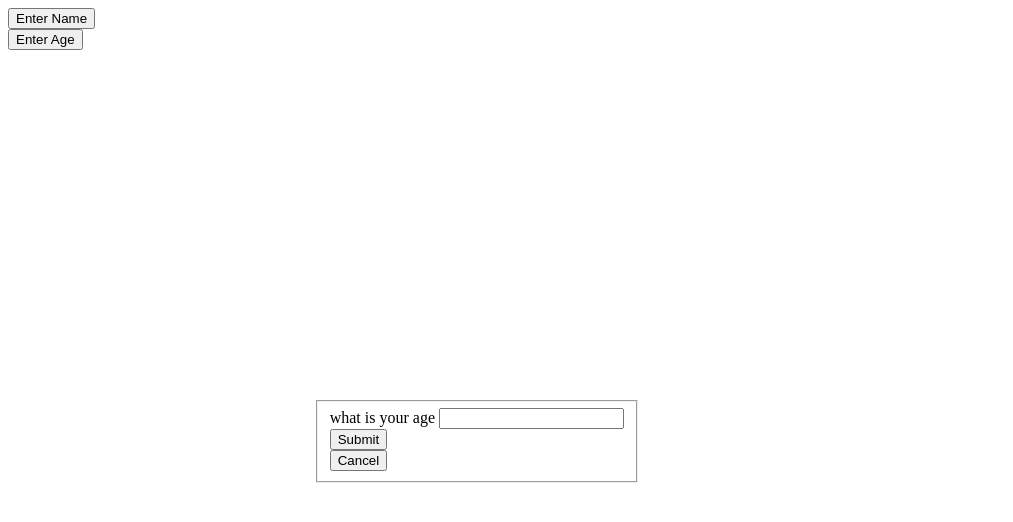
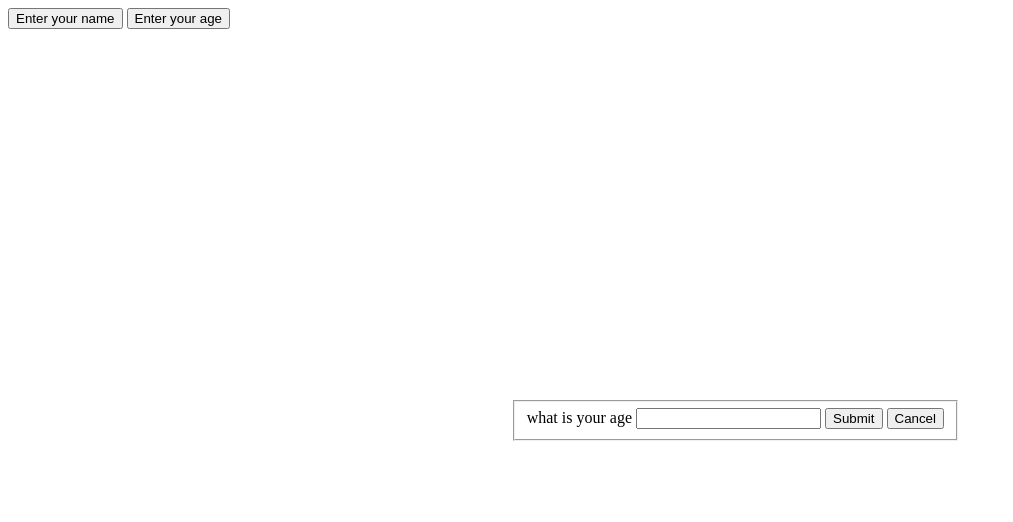
Before and after one commit to somyaguglani/JavaScript30-Challenge, a plain HTML site: page Async Await Prompt UI/index.html in a window 1280 px wide. Both pictures are taken after typing "Sample" into the empty fields and a click on the button "Submit". Shown: the whole page, without its empty margins (0-1013 px from the left). Drawn offline with Linux system fonts and the light colour scheme.

Commit message:
learned application of promises

```diff
--- a/Async Await Prompt UI/index.html
+++ b/Async Await Prompt UI/index.html
@@ -7,10 +7,14 @@
     <link rel="stylesheet" href="./styles.css" />
   </head>
   <body>
-    <div class="container">
+    <!-- <div class="container">
       <button data-question="name">Enter Name</button>
       <button data-cancel data-question="age">Enter Age</button>
     </div>
+    <script src="./index.js"></script> -->
+
+    <button class="questions" data-cancelable="false">Enter your name</button>
+    <button class="questions" data-cancelable="true">Enter your age</button>
     <script src="./index.js"></script>
   </body>
 </html>
--- a/Async Await Prompt UI/index.js
+++ b/Async Await Prompt UI/index.js
@@ -1,92 +1,175 @@
-const wait = (time) => {
-  return new Promise((resolve) => setTimeout(resolve, time));
-};
+// const wait = (time) => {
+//   return new Promise((resolve) => setTimeout(resolve, time));
+// };
 
-const destroyForm = async (form) => {
-  await wait(50);
-  form.remove();
-  form = null; //so that form is also removed from js memory
-};
+// const destroyForm = async (form) => {
+//   await wait(50);
+//   form.remove();
+//   form = null; //so that form is also removed from js memory
+// };
 
-const makePromise = (options) => {
-  return new Promise(async (resolve) => {
-    const form = document.createElement(`form`);
-    form.insertAdjacentHTML(
-      `afterbegin`,
-      `
-    <fieldset>
-    <label>${options.title}</label>
-    <input type = "text" name = "input"></input>
-    <button type = "submit">Submit</button>
-    </fieldset>
-    `
-    );
+// const makePromise = (options) => {
+//   return new Promise(async (resolve) => {
+//     const form = document.createElement(`form`);
+//     form.insertAdjacentHTML(
+//       `afterbegin`,
+//       `
+//     <fieldset>
+//     <label>${options.title}</label>
+//     <input type = "text" name = "input"></input>
+//     <button type = "submit">Submit</button>
+//     </fieldset>
+//     `
+//     );
 
-    document.body.appendChild(form);
+//     document.body.appendChild(form);
 
-    if (options.cancel) {
-      const cancelButton = document.createElement(`button`);
-      cancelButton.type = `button`;
-      cancelButton.textContent = `Cancel`;
-      form.firstElementChild.appendChild(cancelButton);
-      cancelButton.addEventListener(
-        `click`,
-        async (e) => {
-          resolve(null);
-          destroyForm(form);
-        },
-        { once: true }
-      );
-    }
+//     if (options.cancel) {
+//       const cancelButton = document.createElement(`button`);
+//       cancelButton.type = `button`;
+//       cancelButton.textContent = `Cancel`;
+//       form.firstElementChild.appendChild(cancelButton);
+//       cancelButton.addEventListener(
+//         `click`,
+//         async (e) => {
+//           resolve(null);
+//           destroyForm(form);
+//         },
+//         { once: true }
+//       );
+//     }
 
-    form.addEventListener(
-      `submit`,
-      async (e) => {
-        e.preventDefault();
-        resolve(e.target[1].value);
-        await destroyForm(form);
-      },
-      { once: true }
-    );
+//     form.addEventListener(
+//       `submit`,
+//       async (e) => {
+//         e.preventDefault();
+//         resolve(e.target[1].value);
+//         await destroyForm(form);
+//       },
+//       { once: true }
+//     );
 
-    await wait(500);
-    form.classList.add(`open`);
+//     await wait(500);
+//     form.classList.add(`open`);
+//   });
+// };
+
+// const allButtons = document.querySelectorAll(`[data-question]`);
+
+// allButtons.forEach((button) => {
+//   const options = {
+//     title: `enter your ${button.dataset.question}`,
+//     cancel: button.hasAttribute(`data-cancel`),
+//   };
+//   button.addEventListener(`click`, async () => {
+//     const ans = await makePromise(options);
+//     console.log(ans);
+//   });
+// });
+// // console.log(allButtons);
+
+// //what if we want 3 to work consequtively ? the of loop helps us in that way not the others ,eg->
+
+// const constQuestions = async () => {
+//   const results = [];
+//   const questions = [
+//     { title: `what is your name `, cancel: false },
+//     { title: `what is your age `, cancel: true },
+//     { title: `what is your dog's name `, cancel: false },
+//   ];
+
+//   for (question of questions) {
+//     const val = await makePromise(question);
+//     results.push(val);
+//   }
+//   return results;
+// };
+
+// const go = async () => {
+//   const resultOfQuestions = await constQuestions();
+//   console.log(resultOfQuestions);
+// };
+// go();
+
+function Board() {}
+Board.prototype.attachListeners = function () {
+  const buttons = document.querySelectorAll(`.questions`);
+  buttons.forEach((button) => {
+    button.addEventListener(`click`, async (e) => {
+      console.log();
+      const val = await this.generatePrompts({
+        title: `what is your  ${e.currentTarget.textContent} `,
+        cancel:
+          e.currentTarget.getAttribute(`data-cancelable`) == `false`
+            ? false
+            : true,
+      }); //test promise
+      console.log(val);
+    });
   });
 };
 
-const allButtons = document.querySelectorAll(`[data-question]`);
+Board.prototype.generatePrompts = function ({ title, cancel }) {
+  return new Promise((resolve) => {
+    const form = document.createElement(`form`);
+    form.innerHTML = `<fieldset>
+    <label>${title}</label>
+    <input type ="text"></input>
+    <button type ="button" class= "submit">Submit</button>
+    </fieldset>`;
 
-allButtons.forEach((button) => {
-  const options = {
-    title: `enter your ${button.dataset.question}`,
-    cancel: button.hasAttribute(`data-cancel`),
-  };
-  button.addEventListener(`click`, async () => {
-    const ans = await makePromise(options);
-    console.log(ans);
+    document.body.insertAdjacentElement(`afterbegin`, form);
+    if (cancel) {
+      const cancelButton = document.createElement(`button`);
+      cancelButton.textContent = `Cancel`;
+      cancelButton.type = `button`;
+      form.firstElementChild.insertAdjacentElement(`beforeend`, cancelButton);
+
+      cancelButton.addEventListener(`click`, async () => {
+        console.log(`cancelling form`);
+        resolve(null);
+        await this.destroyForm(500, form);
+      });
+    }
+
+    const submitButton = document.querySelector(`.submit`);
+    submitButton.addEventListener(`click`, async (e) => {
+      console.log(`submitting the form`);
+      resolve(e.currentTarget.parentElement.querySelector(`input`).value);
+      await this.destroyForm(500, form);
+    });
+    form.classList.add(`visibleNow`);
   });
-});
-// console.log(allButtons);
+};
 
-//what if we want 3 to work consequtively ? the of loop helps us in that way not the others ,eg->
+Board.prototype.destroyForm = async function (time, form) {
+  await this.wait(time);
+  form.remove();
+  form = null;
+};
 
-const constQuestions = async () => {
-  const results = [];
+Board.prototype.wait = function (time) {
+  return new Promise((resolve) => {
+    setTimeout(resolve, time);
+  });
+};
+const newBoard = new Board();
+newBoard.attachListeners();
+
+const multipleQuestions = async () => {
+  const result = [];
   const questions = [
-    { title: `what is your name `, cancel: false },
-    { title: `what is your age `, cancel: true },
-    { title: `what is your dog's name `, cancel: false },
+    { title: `what is your name`, cancel: false },
+    { title: `what is your age`, cancel: true },
+    { title: `what is your dog's name`, cancel: true },
   ];
 
   for (question of questions) {
-    const val = await makePromise(question);
-    results.push(val);
+    await newBoard.wait(1000);
+    const val = await newBoard.generatePrompts(question);
+    result.push(val);
   }
-  return results;
+
+  console.log(result);
 };
-
-const go = async () => {
-  const resultOfQuestions = await constQuestions();
-  console.log(resultOfQuestions);
-};
-go();
+multipleQuestions();
--- a/Async Await Prompt UI/styles.css
+++ b/Async Await Prompt UI/styles.css
@@ -1,6 +1,6 @@
 /* i used css variables here , really cool watch traversey media's video if you forget about them  */
 
-button {
+/* button {
   width: fit-content;
   height: fit-content;
   display: block;
@@ -19,4 +19,20 @@ form {
 form.open {
   --opacity: 1;
   pointer-events: all;
+} */
+
+form {
+  width: fit-content;
+  height: fit-content;
+  position: absolute;
+  top: 50%;
+  right: 25%;
+  --opacity: 0;
+  opacity: var(--opacity);
+  pointer-events: none;
 }
+
+form.visibleNow {
+  pointer-events: all;
+  --opacity: 1;
+}
```
